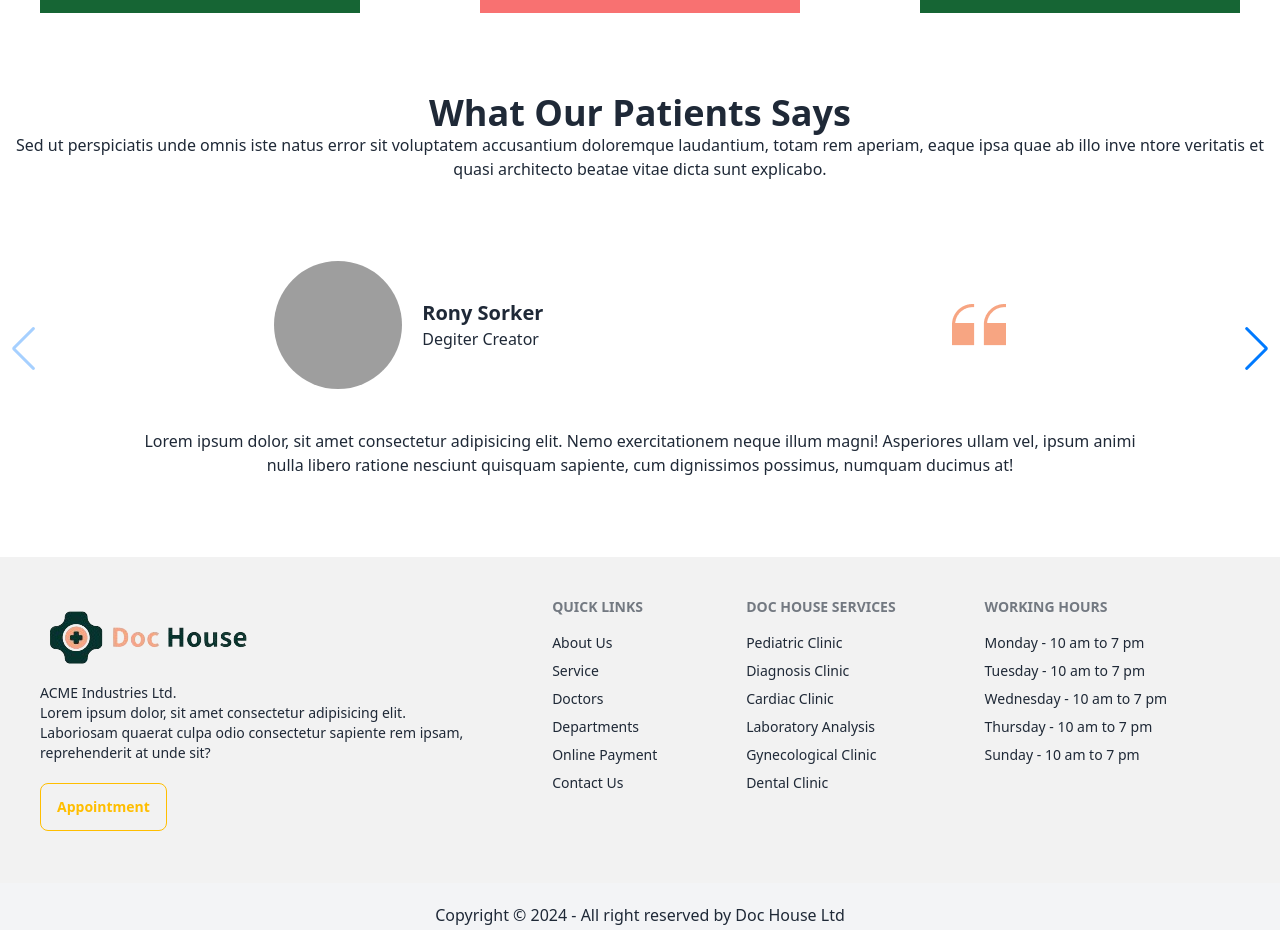
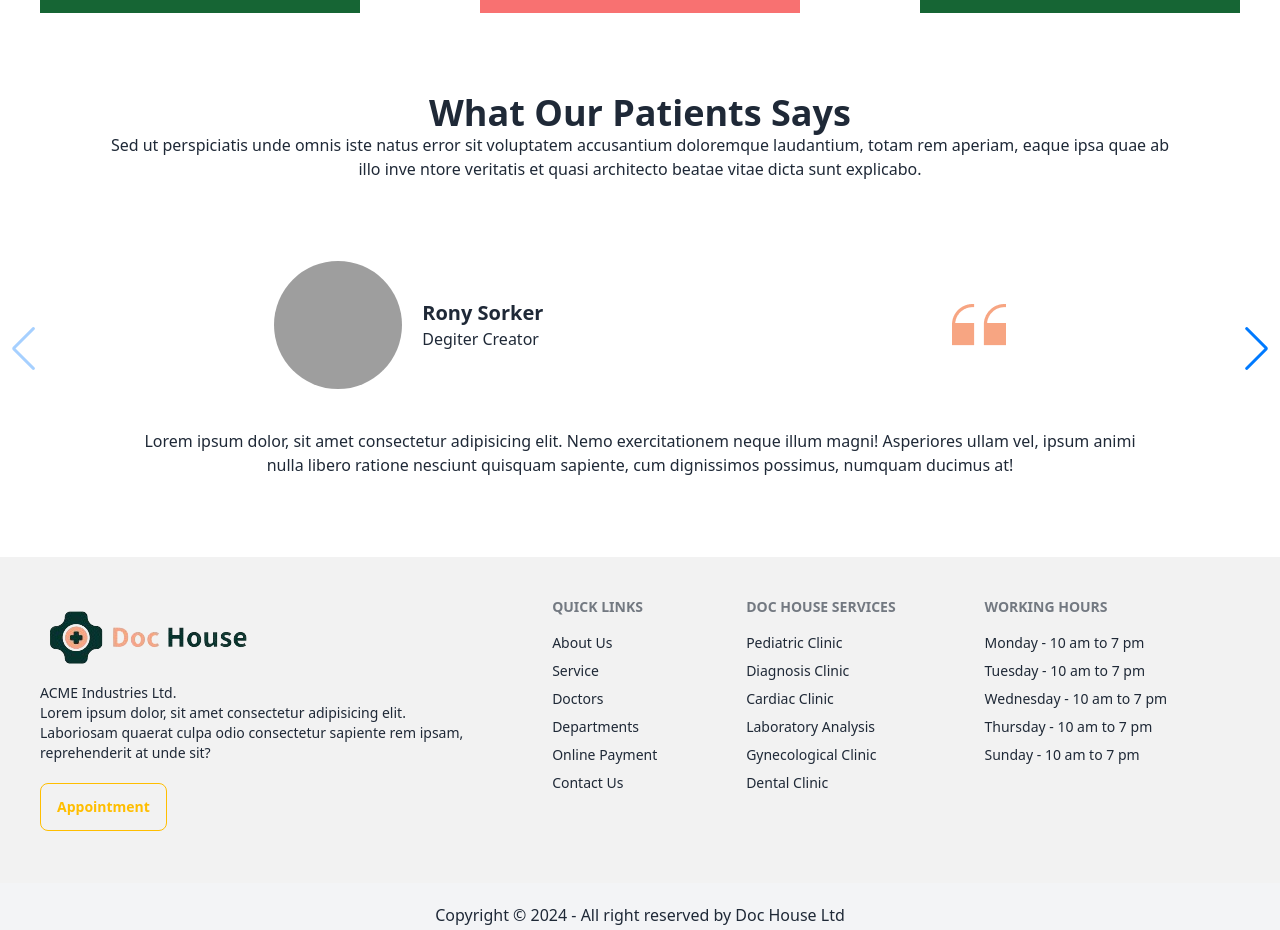
Before and after one commit to tawhid3482/Doc-Hourse, a React (Vite) app: page / in a window 1280 px wide. Shown: the part 2000-2930 px from the top of the page. Built offline with nearby package versions, Linux system fonts and the light colour scheme; grey boxes are pictures that could not be loaded.

Commit message:
responsive working

```diff
--- a/src/Home/Feedback/Feedback.jsx
+++ b/src/Home/Feedback/Feedback.jsx
@@ -21,14 +21,13 @@ const Feedback = () => {
     <div className="my-10">
       <div className="">
         <SectionTitle title={"What Our Patients Says"}></SectionTitle>
-        <p className="text-center text-base">
+        <p className="text-center text-base md:w-4/5 lg:w-10/12 mx-auto">
           Sed ut perspiciatis unde omnis iste natus error sit voluptatem
           accusantium doloremque laudantium, totam rem aperiam, eaque ipsa quae
           ab illo inve ntore veritatis et quasi architecto beatae vitae dicta
           sunt explicabo.
         </p>
       </div>
-      <div className=""></div>
       <div className="">
         <Swiper navigation={true} modules={[Navigation]} className="mySwiper">
           {Feedback?.map((review) => (
```
